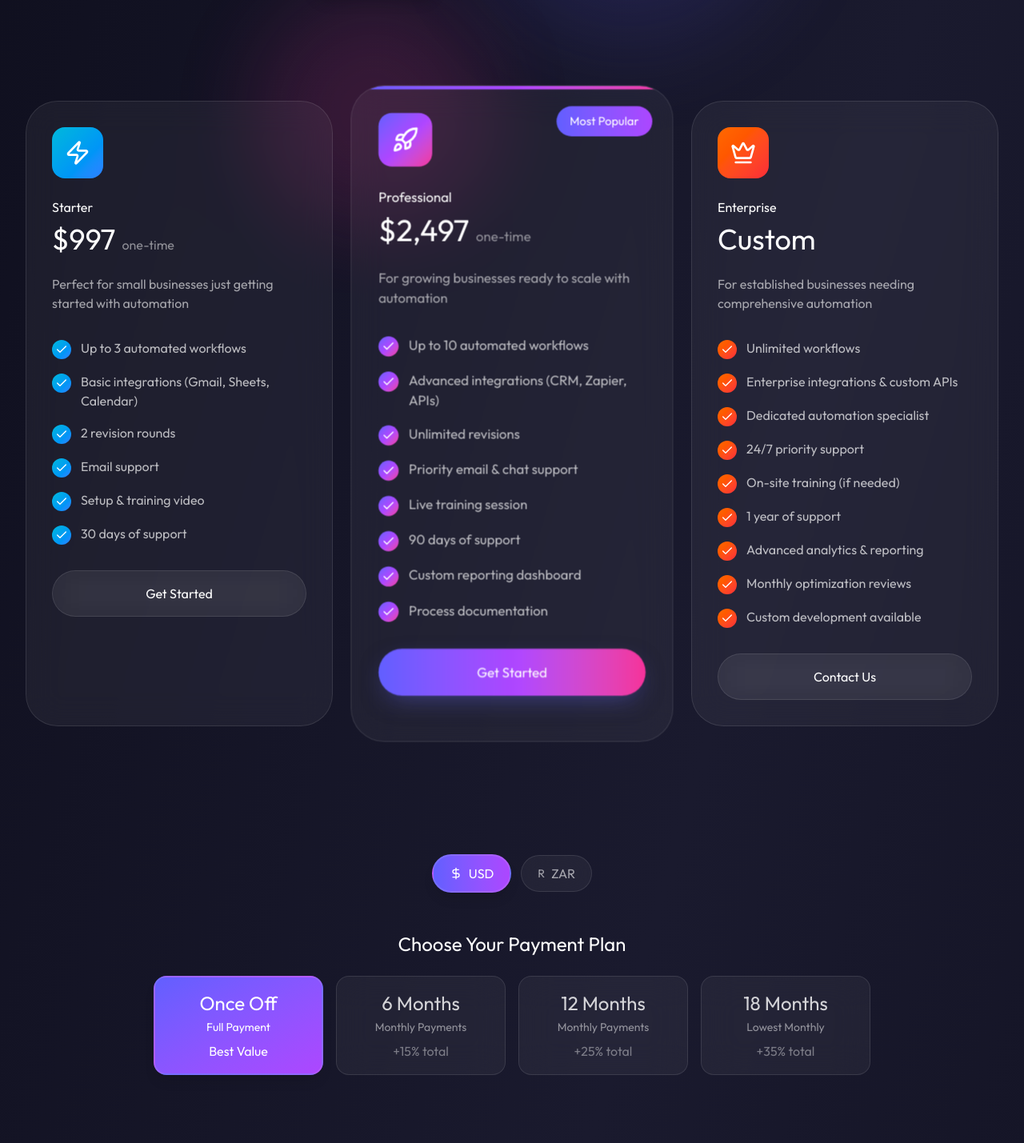
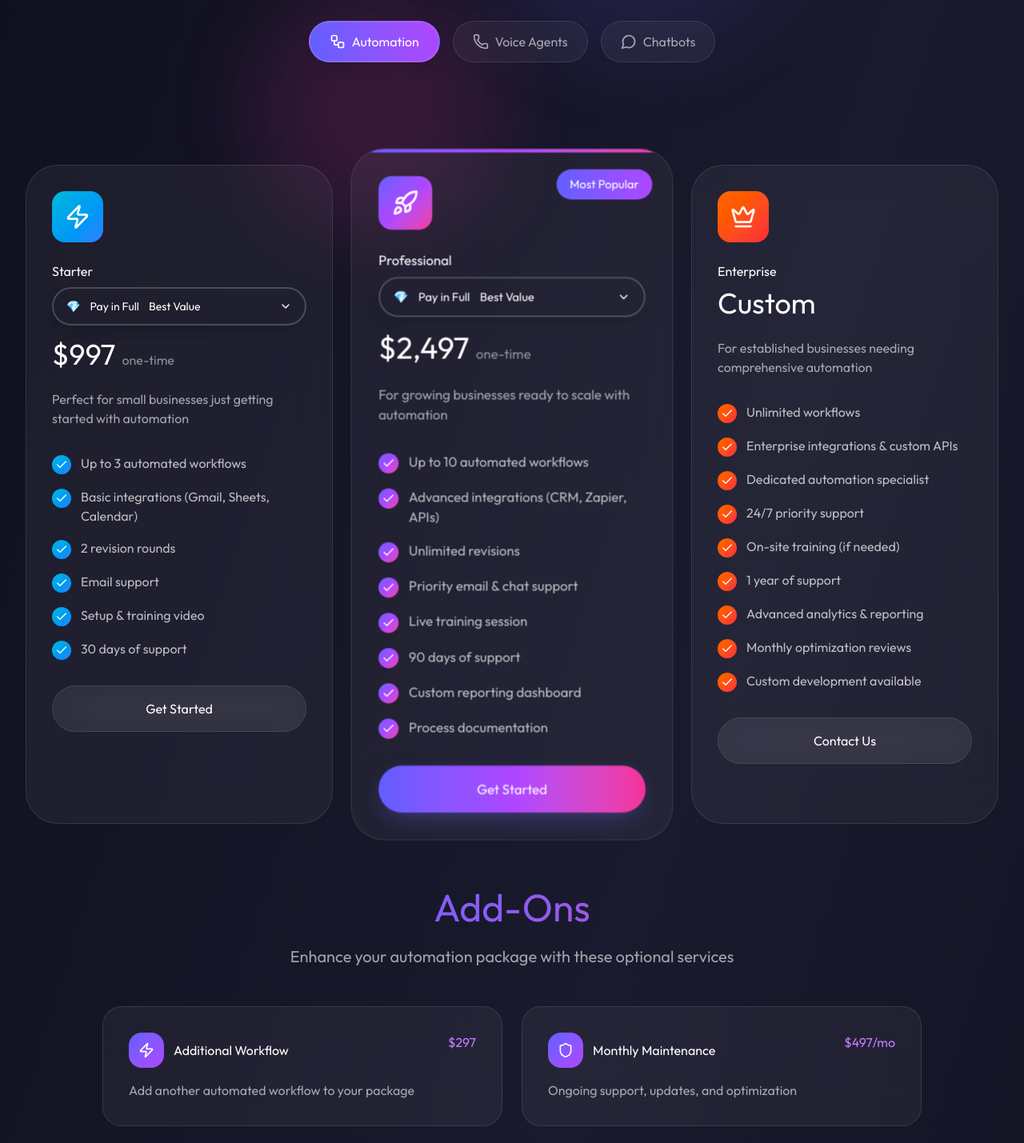
Before and after one commit to TheAutomatorsDotCo/the-automators-website, a React (Vite) app: page /pricing in a window 1280 px wide. Shown: the part 434-1863 px from the top of the page at 80% size. Built offline with nearby package versions, Linux system fonts and the light colour scheme.

Commit message:
Improve pricing page with custom payment plan dropdowns

```diff
--- a/src/components/PricingPage.tsx
+++ b/src/components/PricingPage.tsx
@@ -1,5 +1,5 @@
-import React, { useState } from 'react';
-import { Check, Zap, Rocket, Crown, Star, Shield, DollarSign, Phone, MessageCircle, Workflow } from 'lucide-react';
+import React, { useState, useEffect } from 'react';
+import { Check, Zap, Rocket, Crown, Star, Shield, DollarSign, Phone, MessageCircle, Workflow, ChevronDown } from 'lucide-react';
 import { Link } from 'react-router-dom';
 import { SEO } from './SEO';
 
@@ -7,6 +7,7 @@ export function PricingPage() {
   const [activeTab, setActiveTab] = useState<'automation' | 'voice-agents' | 'chatbots'>('automation');
   const [currency, setCurrency] = useState<'USD' | 'ZAR'>('USD');
   const [paymentPlan, setPaymentPlan] = useState<'once-off' | '6-months' | '12-months' | '18-months'>('once-off');
+  const [openDropdown, setOpenDropdown] = useState<number | null>(null);
 
   // Payment plan multipliers
   const paymentMultipliers = {
@@ -15,6 +16,23 @@ export function PricingPage() {
     '12-months': 1.25,
     '18-months': 1.35
   };
+
+  // Payment plan options
+  const paymentOptions = [
+    { value: 'once-off', label: 'Pay in Full', badge: 'Best Value', icon: '💎' },
+    { value: '6-months', label: '6 Monthly Payments', badge: '', icon: '📅' },
+    { value: '12-months', label: '12 Monthly Payments', badge: '', icon: '📅' },
+    { value: '18-months', label: '18 Monthly Payments', badge: '', icon: '📅' },
+  ];
+
+  // Close dropdown when clicking outside
+  useEffect(() => {
+    const handleClickOutside = () => setOpenDropdown(null);
+    if (openDropdown !== null) {
+      document.addEventListener('click', handleClickOutside);
+      return () => document.removeEventListener('click', handleClickOutside);
+    }
+  }, [openDropdown]);
 
   // Exchange rate: 1 USD = 18 ZAR (approximate)
   const convertPrice = (usdPrice: string, showMonthly: boolean = false): string => {
@@ -329,6 +347,32 @@ export function PricingPage() {
             One-time investment, lifetime value. No monthly subscriptions – just automation that works for you forever.
           </p>
 
+          {/* Currency Toggle */}
+          <div className="flex items-center justify-center gap-3 mb-8">
+            <button
+              onClick={() => setCurrency('USD')}
+              className={`flex items-center space-x-2 px-5 py-2.5 rounded-full transition-all duration-300 ${
+                currency === 'USD'
+                  ? 'bg-gradient-to-r from-indigo-500 to-purple-500 text-white border-2 border-purple-300/50 shadow-lg shadow-purple-500/50'
+                  : 'glass border border-white/10 text-white/60 hover:text-white hover:border-white/20'
+              }`}
+            >
+              <DollarSign className="w-4 h-4" />
+              <span className="font-medium">USD</span>
+            </button>
+            <button
+              onClick={() => setCurrency('ZAR')}
+              className={`flex items-center space-x-2 px-5 py-2.5 rounded-full transition-all duration-300 ${
+                currency === 'ZAR'
+                  ? 'bg-gradient-to-r from-green-500 to-emerald-500 text-white border-2 border-emerald-300/50 shadow-lg shadow-green-500/50'
+                  : 'glass border border-white/10 text-white/60 hover:text-white hover:border-white/20'
+              }`}
+            >
+              <span className="font-bold text-sm">R</span>
+              <span className="font-medium">ZAR</span>
+            </button>
+          </div>
+
           {/* Tabs */}
           <div className="flex flex-wrap justify-center gap-4 mb-12">
             <button
@@ -394,6 +438,75 @@ export function PricingPage() {
                     {plan.icon}
                   </div>
                   <h3 className="text-white mb-2">{plan.name}</h3>
+
+                  {/* Payment Plan Selector */}
+                  {plan.price !== 'Custom' && (
+                    <div className="mb-4 relative">
+                      <button
+                        type="button"
+                        onClick={(e) => {
+                          e.stopPropagation();
+                          setOpenDropdown(openDropdown === index ? null : index);
+                        }}
+                        className="w-full px-4 py-3 text-sm rounded-xl bg-gradient-to-br from-white/10 to-white/5 border-2 border-white/20 text-white font-medium hover:from-white/15 hover:to-white/10 hover:border-white/30 transition-all cursor-pointer shadow-lg backdrop-blur-sm flex items-center justify-between"
+                      >
+                        <span className="flex items-center gap-3">
+                          <span>{paymentOptions.find(opt => opt.value === paymentPlan)?.icon}</span>
+                          <span>{paymentOptions.find(opt => opt.value === paymentPlan)?.label}</span>
+                          {paymentOptions.find(opt => opt.value === paymentPlan)?.badge && (
+                            <span className={`text-xs px-2 py-0.5 rounded-full ${
+                              paymentPlan === 'once-off'
+                                ? 'bg-green-500/20 text-green-300'
+                                : 'bg-orange-500/20 text-orange-300'
+                            }`}>
+                              {paymentOptions.find(opt => opt.value === paymentPlan)?.badge}
+                            </span>
+                          )}
+                        </span>
+                        <ChevronDown className={`w-4 h-4 transition-transform ${openDropdown === index ? 'rotate-180' : ''}`} />
+                      </button>
+
+                      {openDropdown === index && (
+                        <div
+                          className="absolute z-50 w-full mt-2 rounded-xl bg-[#1a1a2e]/95 border-2 border-white/20 shadow-2xl overflow-hidden backdrop-blur-xl"
+                          style={{ backgroundColor: 'rgba(26, 26, 46, 0.98)' }}
+                          onClick={(e) => e.stopPropagation()}
+                        >
+                          {paymentOptions.map((option) => (
+                            <button
+                              key={option.value}
+                              type="button"
+                              onClick={(e) => {
+                                e.stopPropagation();
+                                setPaymentPlan(option.value as any);
+                                setOpenDropdown(null);
+                              }}
+                              className={`w-full px-4 py-3 text-left flex items-center justify-between transition-all ${
+                                paymentPlan === option.value
+                                  ? 'bg-gradient-to-r from-purple-500/30 to-pink-500/30 text-white'
+                                  : 'text-white/80 hover:bg-white/10 hover:text-white'
+                              }`}
+                            >
+                              <span className="flex items-center gap-3">
+                                <span>{option.icon}</span>
+                                <span className="font-medium">{option.label}</span>
+                              </span>
+                              {option.badge && (
+                                <span className={`text-xs px-2 py-1 rounded-full ${
+                                  option.value === 'once-off'
+                                    ? 'bg-green-500/30 text-green-300'
+                                    : 'bg-orange-500/30 text-orange-300'
+                                }`}>
+                                  {option.badge}
+                                </span>
+                              )}
+                            </button>
+                          ))}
+                        </div>
+                      )}
+                    </div>
+                  )}
+
                   <div className="mb-6">
                     {paymentPlan !== 'once-off' && plan.price !== 'Custom' ? (
                       <div>
@@ -437,127 +550,6 @@ export function PricingPage() {
                 </div>
               </div>
             ))}
-          </div>
-        </div>
-      </section>
-
-      {/* Currency & Payment Plan Options */}
-      <section className="relative py-20 px-4 sm:px-6 lg:px-8">
-        <div className="container mx-auto max-w-4xl relative z-10">
-          {/* Currency Toggle */}
-          <div className="flex items-center justify-center gap-3 mb-12">
-            <button
-              onClick={() => setCurrency('USD')}
-              className={`flex items-center space-x-2 px-5 py-2.5 rounded-full transition-all duration-300 ${
-                currency === 'USD'
-                  ? 'bg-gradient-to-r from-indigo-500 to-purple-500 text-white border-2 border-purple-300/50 shadow-lg shadow-purple-500/50'
-                  : 'glass border border-white/10 text-white/60 hover:text-white hover:border-white/20'
-              }`}
-            >
-              <DollarSign className="w-4 h-4" />
-              <span className="font-medium">USD</span>
-            </button>
-            <button
-              onClick={() => setCurrency('ZAR')}
-              className={`flex items-center space-x-2 px-5 py-2.5 rounded-full transition-all duration-300 ${
-                currency === 'ZAR'
-                  ? 'bg-gradient-to-r from-green-500 to-emerald-500 text-white border-2 border-emerald-300/50 shadow-lg shadow-green-500/50'
-                  : 'glass border border-white/10 text-white/60 hover:text-white hover:border-white/20'
-              }`}
-            >
-              <span className="font-bold text-sm">R</span>
-              <span className="font-medium">ZAR</span>
-            </button>
-          </div>
-
-          {/* Payment Plan Options */}
-          <div>
-            <h3 className="text-2xl text-white text-center mb-6">Choose Your Payment Plan</h3>
-            <div className="grid grid-cols-2 lg:grid-cols-4 gap-4">
-              <button
-                onClick={() => setPaymentPlan('once-off')}
-                className={`p-4 rounded-2xl transition-all duration-300 ${
-                  paymentPlan === 'once-off'
-                    ? 'bg-gradient-to-br from-indigo-500 to-purple-500 text-white border-2 border-purple-300/50 shadow-lg shadow-purple-500/50'
-                    : 'glass border border-white/10 text-white/60 hover:text-white hover:border-white/20'
-                }`}
-              >
-                <div className="text-center">
-                  <div className={`text-2xl font-bold mb-1 ${paymentPlan === 'once-off' ? 'text-white' : 'text-white/80'}`}>
-                    Once Off
-                  </div>
-                  <div className={`text-sm ${paymentPlan === 'once-off' ? 'text-white/90' : 'text-white/50'}`}>
-                    Full Payment
-                  </div>
-                  <div className={`text-xs mt-2 font-semibold ${paymentPlan === 'once-off' ? 'text-white' : 'text-green-400'}`}>
-                    Best Value
-                  </div>
-                </div>
-              </button>
-
-              <button
-                onClick={() => setPaymentPlan('6-months')}
-                className={`p-4 rounded-2xl transition-all duration-300 ${
-                  paymentPlan === '6-months'
-                    ? 'bg-gradient-to-br from-indigo-500 to-purple-500 text-white border-2 border-purple-300/50 shadow-lg shadow-purple-500/50'
-                    : 'glass border border-white/10 text-white/60 hover:text-white hover:border-white/20'
-                }`}
-              >
-                <div className="text-center">
-                  <div className={`text-2xl font-bold mb-1 ${paymentPlan === '6-months' ? 'text-white' : 'text-white/80'}`}>
-                    6 Months
-                  </div>
-                  <div className={`text-sm ${paymentPlan === '6-months' ? 'text-white/90' : 'text-white/50'}`}>
-                    Monthly Payments
-                  </div>
-                  <div className={`text-xs mt-2 ${paymentPlan === '6-months' ? 'text-white/80' : 'text-white/40'}`}>
-                    +15% total
-                  </div>
-                </div>
-              </button>
-
-              <button
-                onClick={() => setPaymentPlan('12-months')}
-                className={`p-4 rounded-2xl transition-all duration-300 ${
-                  paymentPlan === '12-months'
-                    ? 'bg-gradient-to-br from-indigo-500 to-purple-500 text-white border-2 border-purple-300/50 shadow-lg shadow-purple-500/50'
-                    : 'glass border border-white/10 text-white/60 hover:text-white hover:border-white/20'
-                }`}
-              >
-                <div className="text-center">
-                  <div className={`text-2xl font-bold mb-1 ${paymentPlan === '12-months' ? 'text-white' : 'text-white/80'}`}>
-                    12 Months
-                  </div>
-                  <div className={`text-sm ${paymentPlan === '12-months' ? 'text-white/90' : 'text-white/50'}`}>
-                    Monthly Payments
-                  </div>
-                  <div className={`text-xs mt-2 ${paymentPlan === '12-months' ? 'text-white/80' : 'text-white/40'}`}>
-                    +25% total
-                  </div>
-                </div>
-              </button>
-
-              <button
-                onClick={() => setPaymentPlan('18-months')}
-                className={`p-4 rounded-2xl transition-all duration-300 ${
-                  paymentPlan === '18-months'
-                    ? 'bg-gradient-to-br from-indigo-500 to-purple-500 text-white border-2 border-purple-300/50 shadow-lg shadow-purple-500/50'
-                    : 'glass border border-white/10 text-white/60 hover:text-white hover:border-white/20'
-                }`}
-              >
-                <div className="text-center">
-                  <div className={`text-2xl font-bold mb-1 ${paymentPlan === '18-months' ? 'text-white' : 'text-white/80'}`}>
-                    18 Months
-                  </div>
-                  <div className={`text-sm ${paymentPlan === '18-months' ? 'text-white/90' : 'text-white/50'}`}>
-                    Lowest Monthly
-                  </div>
-                  <div className={`text-xs mt-2 ${paymentPlan === '18-months' ? 'text-white/80' : 'text-white/40'}`}>
-                    +35% total
-                  </div>
-                </div>
-              </button>
-            </div>
           </div>
         </div>
       </section>
```
